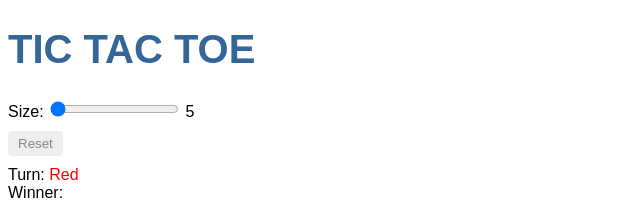
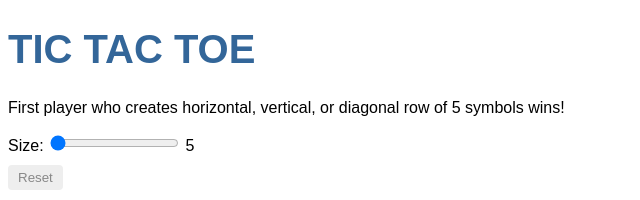
Before and after one commit to magdolenp/Angular-TicTacToe, an Angular app: page / in a window 1280 px wide. Shown: the top 200 px of the page, without its empty margins (0-640 px from the left). Built offline with nearby package versions, Linux system fonts and the light colour scheme.

Commit message:
Added description

```diff
--- a/src/app/tic-tac-toe.component.html
+++ b/src/app/tic-tac-toe.component.html
@@ -1,5 +1,6 @@
 <div>
   <h1>{{title}}</h1>
+  <p>First player who creates horizontal, vertical, or diagonal row of 5 symbols wins!</p>
   <label>Size:
     <input type="range" min="5" max="20" value="5" [(ngModel)]="_size">
     {{_size}}
```
